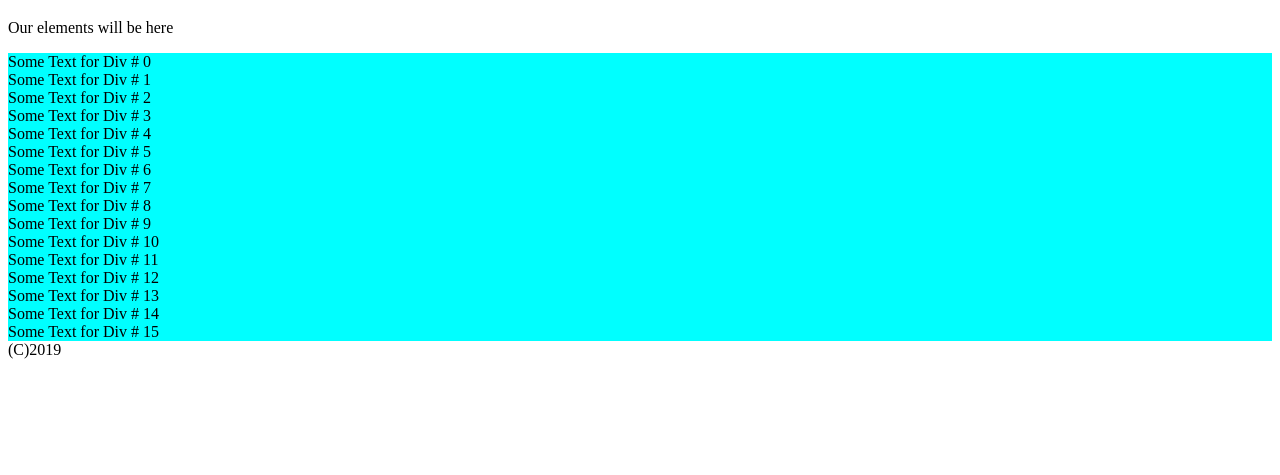
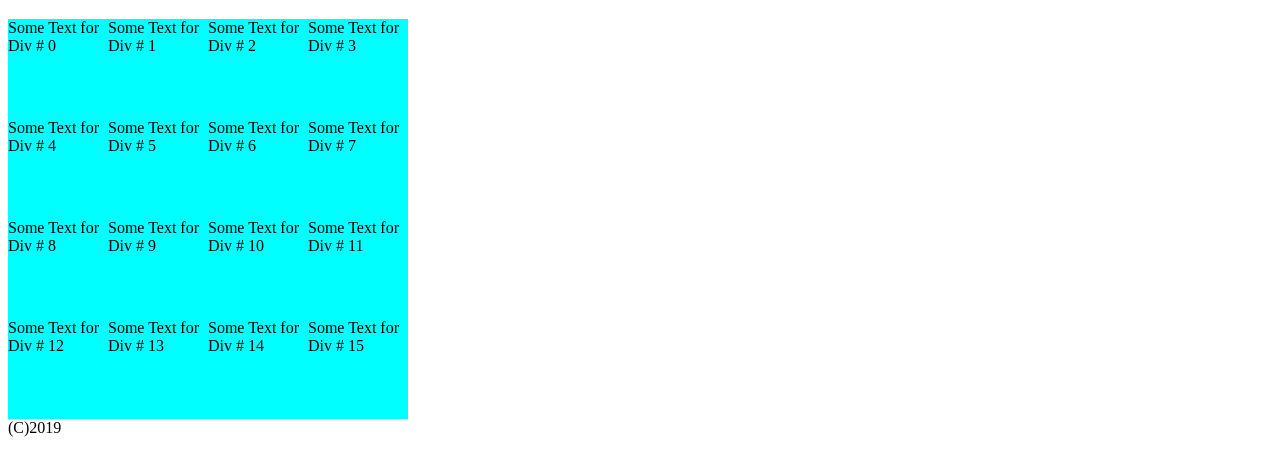
Before and after one commit to ValRCS/Calculator_07, a plain HTML site: page index.html in a window 1280 px wide. Shown: the part 61-536 px from the top of the page. Drawn offline with Linux system fonts and the light colour scheme.

Commit message:
Added listeners

```diff
--- a/index.html
+++ b/index.html
@@ -13,6 +13,7 @@
     <header>
         <h1>Calculator</h1>
     </header>
+    <section class="display"></section>
     <main id="App">
 
     </main>
--- a/scripts/main.js
+++ b/scripts/main.js
@@ -2,7 +2,7 @@ function main() {
     console.log("Starting Calculator");
 
     const main = document.getElementById('App');
-    main.innerHTML = '<p>Our elements will be here</p>';
+    // main.innerHTML = '<p>Our elements will be here</p>';
 
     for (let i=0;i < 16;i++) {
         const myDiv = document.createElement("div");
@@ -10,8 +10,20 @@ function main() {
         myDiv.id = "d"+i;
         myDiv.className = "btn";
         myDiv.className += " numbers";
+
         main.appendChild(myDiv);
+        myDiv.onmousedown = onMouseDown;
+        // myDiv.onmouseleave = () => {console.log("Leaving some Div")};
     }
+
+    // main.onmousemove = (ev) => {console.log("X:"+ev.pageX+"Y:"+ev.pageY)};
+    console.log("Created Main");
+}
+
+function onMouseDown(event) {
+    console.log("You pressed some div"+event.target.id);
+
+    // console.log("Coordinates "+event.pageX+"Y:"+event.pageY);
 }
 
 main();
--- a/styles/style.css
+++ b/styles/style.css
@@ -1,3 +1,7 @@
+main {
+    display: grid;
+    grid-template: 100px 100px 100px 100px / 100px 100px 100px 100px;
+}
 div {
     background-color: aqua;
 }
```
